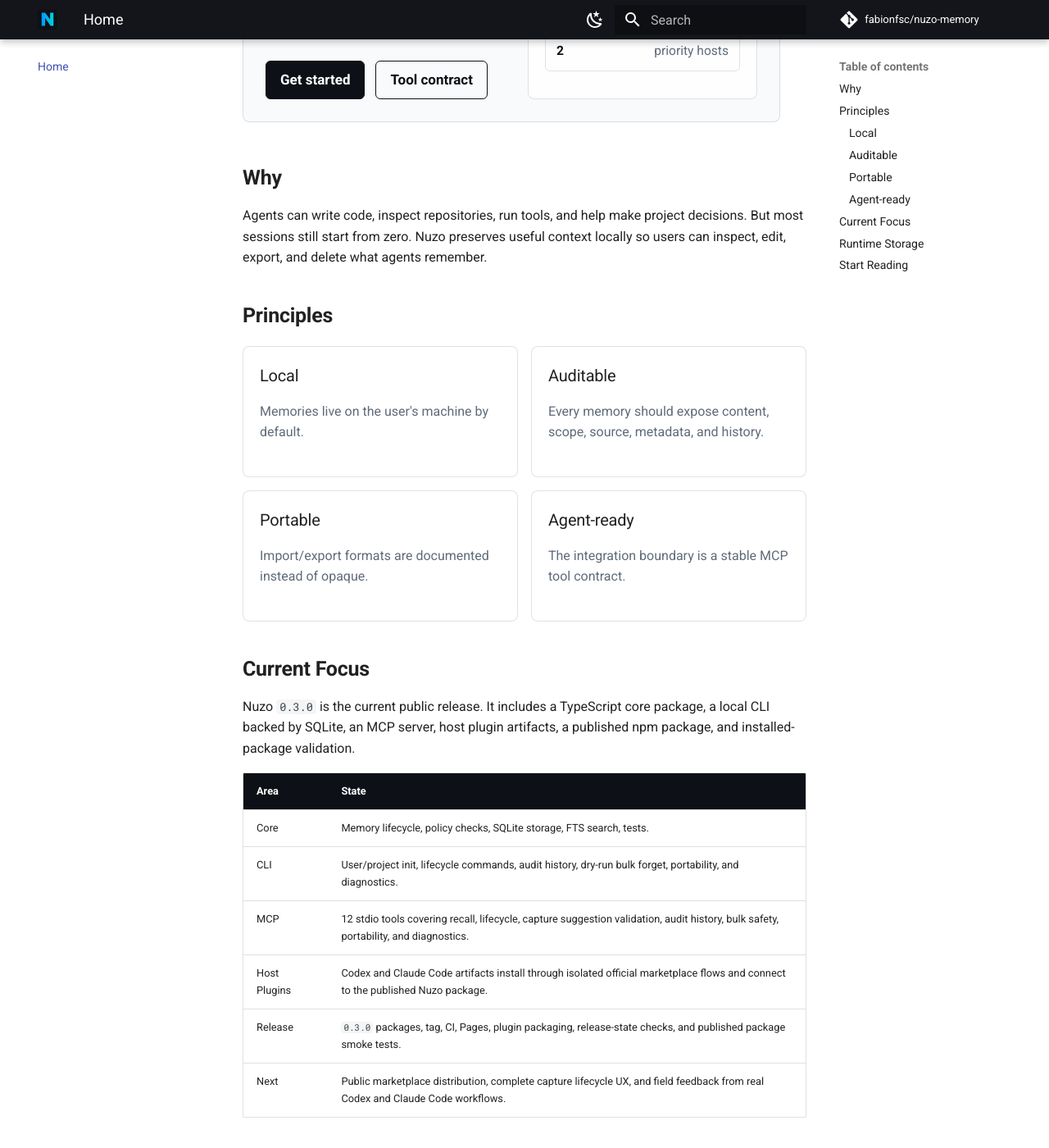
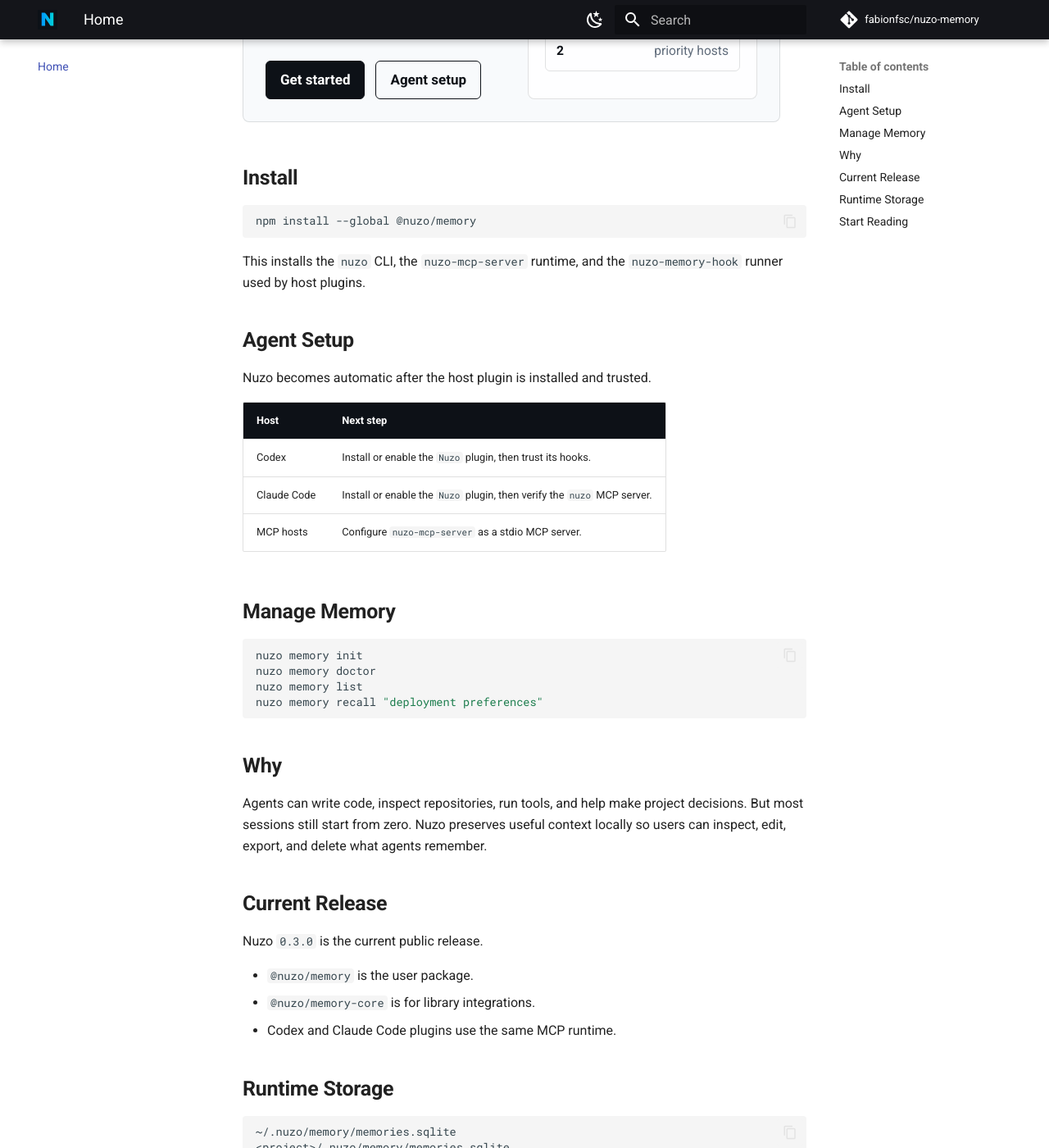
Before and after one commit to fabionfsc/nuzo-memory, an MkDocs documentation site: the page built from docs/index.md, in a window 1280 px wide and 1400 px high, scrolled down 480 px. Shown: the whole window at 82% size. Built offline with MkDocs 1.6.1 and Material for MkDocs 9.7.7, drawn with Linux system fonts in a browser that asks for light colours; comment, search, counter and statistics services are not loaded; some of the changed text lies outside the part shown.

Commit message:
docs: streamline user onboarding

````diff
--- a/docs/getting-started/agent-memory-loop.md
+++ b/docs/getting-started/agent-memory-loop.md
@@ -22,6 +22,11 @@
 
 ```bash
 npm install --global @nuzo/memory
+```
+
+Initialize the local store when you want to manage memory directly:
+
+```bash
 nuzo memory init
 ```
 
--- a/docs/getting-started/index.md
+++ b/docs/getting-started/index.md
@@ -2,8 +2,8 @@
 
 Nuzo `0.3.0` is the current public release.
 
-Most users should start with the released package. Repository setup is only
-needed when you want to contribute to Nuzo itself.
+Most users start with the npm package and then enable the plugin for their AI
+agent host.
 
 ## Install
 
@@ -11,21 +11,33 @@
 
 ```bash
 npm install --global @nuzo/memory
-nuzo memory init
-nuzo memory doctor
 ```
 
-Store and recall a fake memory:
+This installs the local `nuzo` CLI and the MCP runtime used by host plugins.
 
-```bash
-nuzo memory remember "The demo project uses SQLite for local storage." --kind project_decision
-nuzo memory recall "local storage"
-```
+## Agent Plugins
 
-The first user-facing command is:
+The npm package does not enable Codex or Claude Code by itself. Install or
+enable the Nuzo plugin in the host after installing the runtime.
+
+| Host | Setup |
+| --- | --- |
+| Codex | Install or enable the `Nuzo` plugin, then trust its hooks when prompted. |
+| Claude Code | Install or enable the `Nuzo` plugin, then verify the `nuzo` MCP server is connected. |
+| Other MCP hosts | Configure `nuzo-mcp-server` as a stdio MCP server. |
+
+See [Codex plugin](../operations/codex-plugin.md) and
+[Claude Code plugin](../operations/claude-code-plugin.md).
+
+## Manage Memory
+
+Use the CLI to inspect and maintain local memory:
 
 ```bash
 nuzo memory init
+nuzo memory doctor
+nuzo memory list
+nuzo memory recall "deployment preferences"
 ```
 
 It creates:
@@ -39,12 +51,6 @@
     └── logs/
 ```
 
-Initialize project-local memory from a project root with:
-
-```bash
-nuzo memory init --project
-```
-
 ## Packages
 
 You usually need one package.
@@ -54,101 +60,11 @@
 | `@nuzo/memory` | CLI, MCP server, and host lifecycle hooks. |
 | `@nuzo/memory-core` | library-level integration or Nuzo package development. |
 
-## Read The Project
+## More
 
-If you are evaluating or contributing to Nuzo, start with:
-
-1. `README.md`
-2. `CONTRIBUTING.md`
-3. `docs/spec/tools.md`
-4. `docs/operations/roadmap.md`
-5. `docs/architecture/overview.md`
-
-## Work On Documentation
-
-Create a local docs environment:
-
-```bash
-python3 -m venv .venv-docs
-.venv-docs/bin/pip install -r requirements-docs.txt
-```
-
-Serve locally:
-
-```bash
-.venv-docs/bin/mkdocs serve
-```
-
-Validate:
-
-```bash
-.venv-docs/bin/mkdocs build --strict
-```
-
-## Work On The TypeScript Workspace
-
-Use Node.js 22 LTS or 24 LTS with npm 10 or newer. These are the runtime lines
-validated in CI. See [Runtime Support](../operations/runtime-support.md) for
-the full policy and native SQLite troubleshooting.
-
-Install dependencies:
-
-```bash
-npm install
-```
-
-Type-check:
-
-```bash
-npm run check
-```
-
-Build:
-
-```bash
-npm run build
-```
-
-Run tests:
-
-```bash
-npm test
-```
-
-## Local Runtime Flow
-
-The workspace CLI is also available after a build:
-
-```bash
-npm run build
-npm run nuzo -- memory init
-```
-
-After that, the expected flow is:
-
-```bash
-nuzo memory remember "The user prefers concise implementation notes." --kind preference
-nuzo memory list
-nuzo memory update mem_01HZY --expected-revision 1 --content "The user prefers concise implementation notes and explicit tradeoffs."
-nuzo memory recall "How should the assistant write implementation notes?"
-nuzo memory forget mem_01HZY --expected-revision 2
-```
-
-When developing from the repository, use the workspace wrapper:
-
-```bash
-npm run nuzo -- memory remember "The user prefers concise implementation notes." --kind preference
-npm run nuzo -- memory list
-npm run nuzo -- memory update mem_01HZY --expected-revision 1 --content "The user prefers concise implementation notes and explicit tradeoffs."
-npm run nuzo -- memory recall "implementation notes"
-npm run nuzo -- memory export --path ./memories.memory.export.md
-```
-
-See `docs/operations/local-cli.md` for the current CLI packaging direction.
-
-For a clean checkout walkthrough that exercises install, build, remember, recall, export, and import, see `docs/getting-started/clean-install.md`.
-
-For the cross-session agent memory flow, see `docs/getting-started/agent-memory-loop.md`.
+- [Agent memory loop](agent-memory-loop.md)
+- [Local CLI details](../operations/local-cli.md)
+- [Tool contract](../spec/tools.md)
 
 ## Safety Reminder
 
--- a/docs/index.md
+++ b/docs/index.md
@@ -5,7 +5,7 @@
   <p class="nuzo-lead">Inspectable, portable memory for Codex, Claude Code, and MCP-compatible agents. Built for developer workflows where useful context should not become hidden state.</p>
   <p class="nuzo-actions">
     <a href="getting-started/" class="nuzo-button">Get started</a>
-    <a href="spec/tools/" class="nuzo-button nuzo-button--secondary">Tool contract</a>
+    <a href="operations/codex-plugin/" class="nuzo-button nuzo-button--secondary">Agent setup</a>
   </p>
   </div>
   <div class="nuzo-hero__panel" markdown>
@@ -22,48 +22,45 @@
   </div>
 </section>
 
+## Install
+
+```bash
+npm install --global @nuzo/memory
+```
+
+This installs the `nuzo` CLI, the `nuzo-mcp-server` runtime, and the
+`nuzo-memory-hook` runner used by host plugins.
+
+## Agent Setup
+
+Nuzo becomes automatic after the host plugin is installed and trusted.
+
+| Host | Next step |
+| --- | --- |
+| Codex | Install or enable the `Nuzo` plugin, then trust its hooks. |
+| Claude Code | Install or enable the `Nuzo` plugin, then verify the `nuzo` MCP server. |
+| MCP hosts | Configure `nuzo-mcp-server` as a stdio MCP server. |
+
+## Manage Memory
+
+```bash
+nuzo memory init
+nuzo memory doctor
+nuzo memory list
+nuzo memory recall "deployment preferences"
+```
+
 ## Why
 
 Agents can write code, inspect repositories, run tools, and help make project decisions. But most sessions still start from zero. Nuzo preserves useful context locally so users can inspect, edit, export, and delete what agents remember.
 
-## Principles
+## Current Release
 
-<div class="nuzo-grid" markdown>
+Nuzo `0.3.0` is the current public release.
 
-<div class="nuzo-card" markdown>
-### Local
-Memories live on the user's machine by default.
-</div>
-
-<div class="nuzo-card" markdown>
-### Auditable
-Every memory should expose content, scope, source, metadata, and history.
-</div>
-
-<div class="nuzo-card" markdown>
-### Portable
-Import/export formats are documented instead of opaque.
-</div>
-
-<div class="nuzo-card" markdown>
-### Agent-ready
-The integration boundary is a stable MCP tool contract.
-</div>
-
-</div>
-
-## Current Focus
-
-Nuzo `0.3.0` is the current public release. It includes a TypeScript core package, a local CLI backed by SQLite, an MCP server, host plugin artifacts, a published npm package, and installed-package validation.
-
-| Area | State |
-| --- | --- |
-| Core | Memory lifecycle, policy checks, SQLite storage, FTS search, tests. |
-| CLI | User/project init, lifecycle commands, audit history, dry-run bulk forget, portability, and diagnostics. |
-| MCP | 12 stdio tools covering recall, lifecycle, capture suggestion validation, audit history, bulk safety, portability, and diagnostics. |
-| Host Plugins | Codex and Claude Code artifacts install through isolated official marketplace flows and connect to the published Nuzo package. |
-| Release | `0.3.0` packages, tag, CI, Pages, plugin packaging, release-state checks, and published package smoke tests. |
-| Next | Public marketplace distribution, complete capture lifecycle UX, and field feedback from real Codex and Claude Code workflows. |
+- `@nuzo/memory` is the user package.
+- `@nuzo/memory-core` is for library integrations.
+- Codex and Claude Code plugins use the same MCP runtime.
 
 ## Runtime Storage
 
@@ -77,9 +74,6 @@
 ## Start Reading
 
 - [Getting started](getting-started/index.md)
-- [Product vision](product/vision.md)
-- [Positioning](product/positioning.md)
-- [Architecture overview](architecture/overview.md)
-- [Memory model](spec/memory-model.md)
+- [Codex plugin](operations/codex-plugin.md)
+- [Claude Code plugin](operations/claude-code-plugin.md)
 - [Tool contract](spec/tools.md)
-- [Roadmap](operations/roadmap.md)
````
Also changed, not shown: README.md (+35 -46 lines), packages/memory/README.md (+20 -9 lines).
